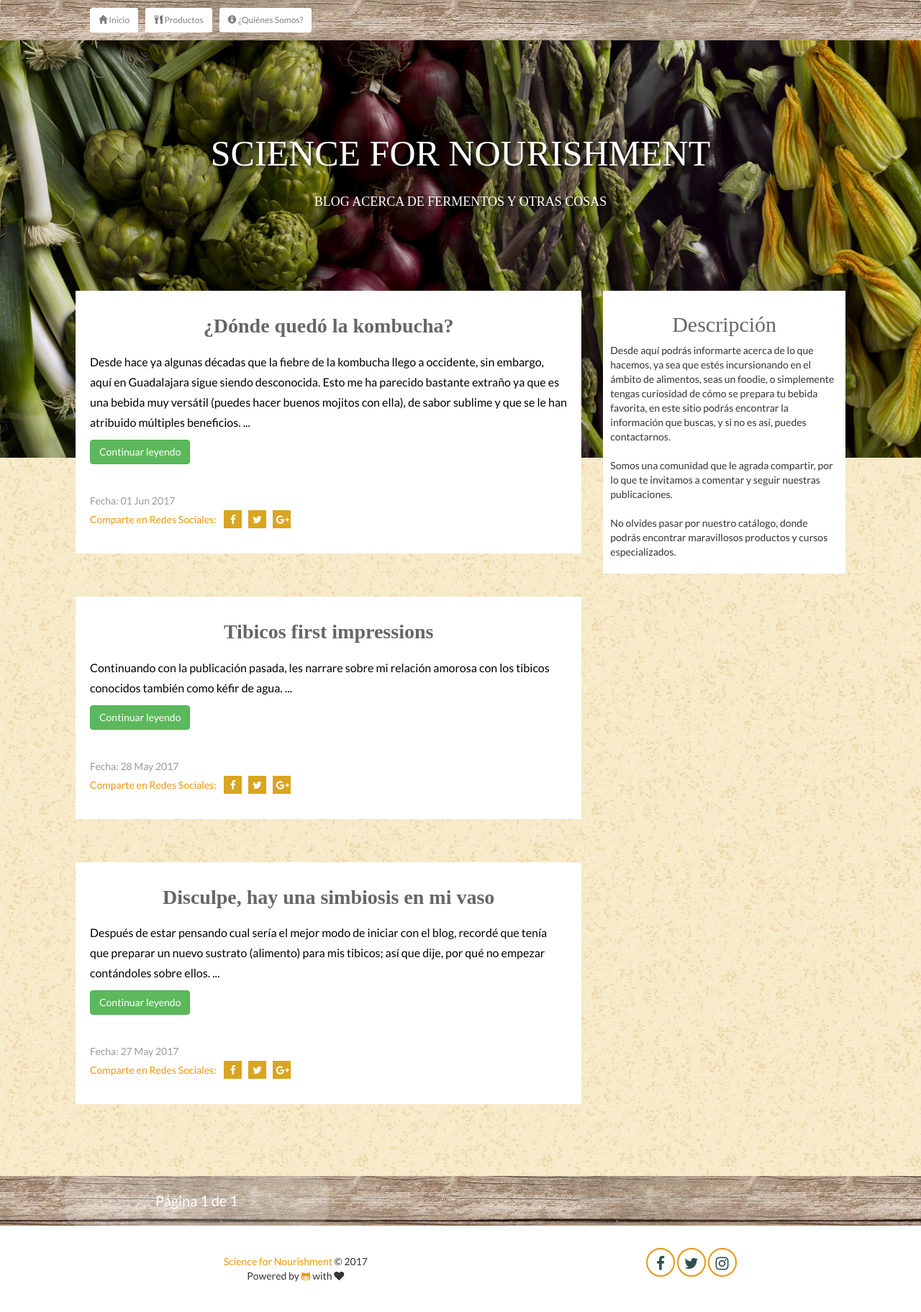
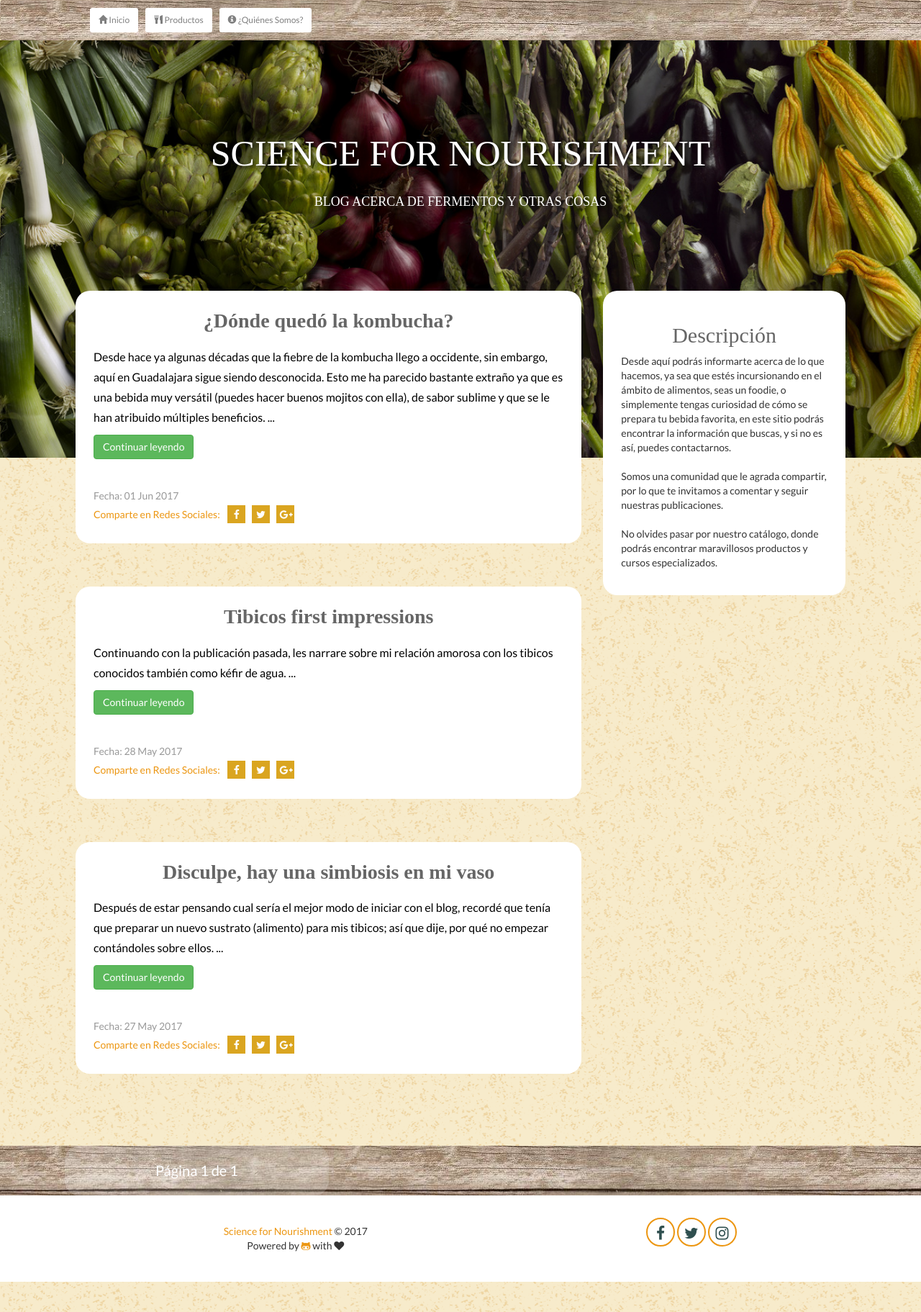
Before and after one commit to ScienceforNourishment/ScienceforNourishment.github.io, a Jekyll site: the page built from index.html, in a window 1280 px wide. Shown: the whole page at 72% size. Built offline with Jekyll 4.4.1, drawn with Linux system fonts in a browser that asks for light colours; nearby versions of some CDN libraries; some web fonts are replaced; the list of posts is cut into pages by our own code.

Commit message:
Adding borders and Favicon

```diff
--- a/_layouts/default.html
+++ b/_layouts/default.html
@@ -22,6 +22,7 @@
     <link href="//fonts.googleapis.com/css?family=IM+Fell+English" rel="stylesheet" type="text/css" >
     <link href='//fonts.googleapis.com/css?family=Courgette|Lato:400,700' rel='stylesheet' type='text/css'>
     <link href="//maxcdn.bootstrapcdn.com/font-awesome/4.1.0/css/font-awesome.min.css" rel='stylesheet' type='text/css'>
+    <link rel="shortcut icon" href="/favicon.ico">
     <script src="/js/jquery-3.2.1.min.js"></script>
     <script src="/js/bootstrap.min.js"></script>
 </head>
--- a/index.html
+++ b/index.html
@@ -20,7 +20,7 @@ title: "Science for Nourishment"
         <div class="row">
             <section class="col-md-8 posts" itemscope itemtype="http://schema.org/Blog">
                 {% for post in paginator.posts %}
-                <article class="post object" itemprop="blogPosts" itemscope itemtype="http://schema.org/BlogPosting">
+                <article class="post object border" itemprop="blogPosts" itemscope itemtype="http://schema.org/BlogPosting">
                     <meta itemprop="name" content="{{post.title}}"/>
                     <meta itemprop="image" content="{{post.image}}"/>
                     <div class="post-header">
@@ -61,7 +61,7 @@ title: "Science for Nourishment"
             <div class="fill"></div>
             </section>
             <div class="col-md-4">
-                <div class="about">
+                <div class="about border">
                         <h2 style="text-align: center">Descripción</h2>
                         <p>
                         Desde aquí podrás informarte acerca de lo que hacemos, ya sea que estés incursionando en el ámbito de alimentos,
```
Also changed, not shown: assets/css/all.css, favicon.ico (added).
